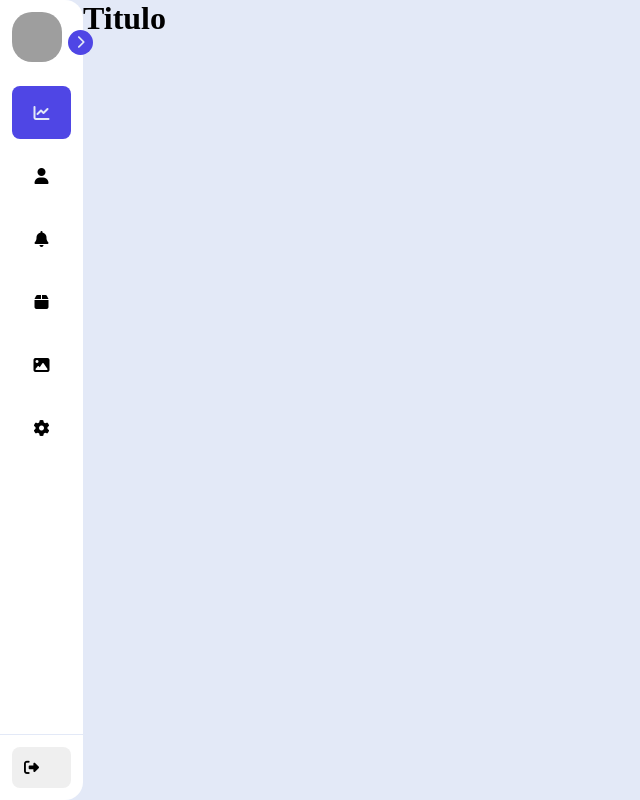
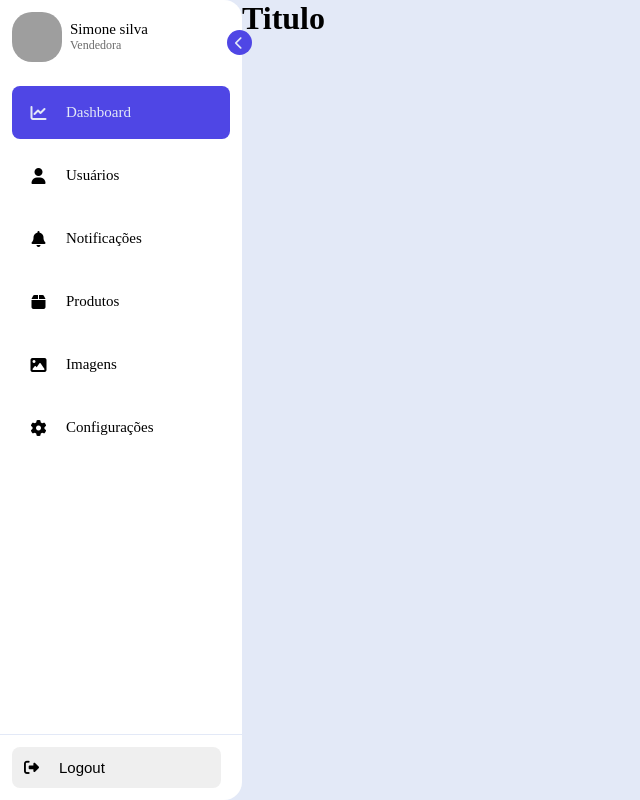
Before and after one commit to srodrigo28/modelos-html-css-javascript, a plain HTML site: page Lary/menu-sider-bar/index.html in a window 1280 px wide. Both pictures are taken after a click on the button 80 px from the left and 42 px from the top of the page. Shown: the whole page, without its empty margins (0-640 px from the left). Drawn offline with Linux system fonts and the light colour scheme; grey boxes are pictures that could not be loaded.

Commit message:
finalizado o side-bar

```diff
--- a/Lary/menu-sider-bar/index.html
+++ b/Lary/menu-sider-bar/index.html
@@ -2,6 +2,7 @@
 <html lang="pt-BR">
 <head>
     <meta charset="UTF-8">
+    <script defer src="./script.js"></script>
     <link rel="stylesheet" href="style.css">
     <meta name="viewport" content="width=device-width, initial-scale=1.0">
     <link rel="stylesheet" href="https://cdnjs.cloudflare.com/ajax/libs/font-awesome/6.6.0/css/all.min.css" integrity="sha512-Kc323vGBEqzTmouAECnVceyQqyqdsSiqLQISBL29aUW4U/M7pSPA/gEUZQqv1cwx4OnYxTxve5UMg5GT6L4JJg==" crossorigin="anonymous" referrerpolicy="no-referrer" />
--- /dev/null
+++ b/Lary/menu-sider-bar/script.js
@@ -0,0 +1,3 @@
+document.getElementById("open_btn").addEventListener("click", function(){
+    document.getElementById("sidebar").classList.toggle('open-sidebar')
+})
--- a/Lary/menu-sider-bar/style.css
+++ b/Lary/menu-sider-bar/style.css
@@ -18,6 +18,8 @@ body{
     border-radius: 0px 18px 18px 0px;
 
     position: relative; /** especial */
+    transition: .9s;
+    min-width: 82px;
 }
 #sidebar_content{
     padding: 12px;
@@ -105,6 +107,12 @@ body{
     border: none;
     cursor: pointer;
 }
+#open_btn_icon {
+    transition: transform .9s;
+}
+.open-sidebar #open_btn_icon{
+    transform: rotate(180deg)
+}
 
 .item-description{   /** muito importante*/
     width: 0;
@@ -112,8 +120,16 @@ body{
     white-space: nowrap;
     text-overflow: ellipsis;
     font-size: 15px;
+    transition: .9s;
 }
 
 #sidebar.open-sidebar{
     min-width: 15%;
 }
+#sidebar.open-sidebar .item-description{
+    width: 150px;
+}
+#sidebar.open-sidebar .side-item a{
+    justify-content: flex-start;
+    gap: 15px;
+}
```
